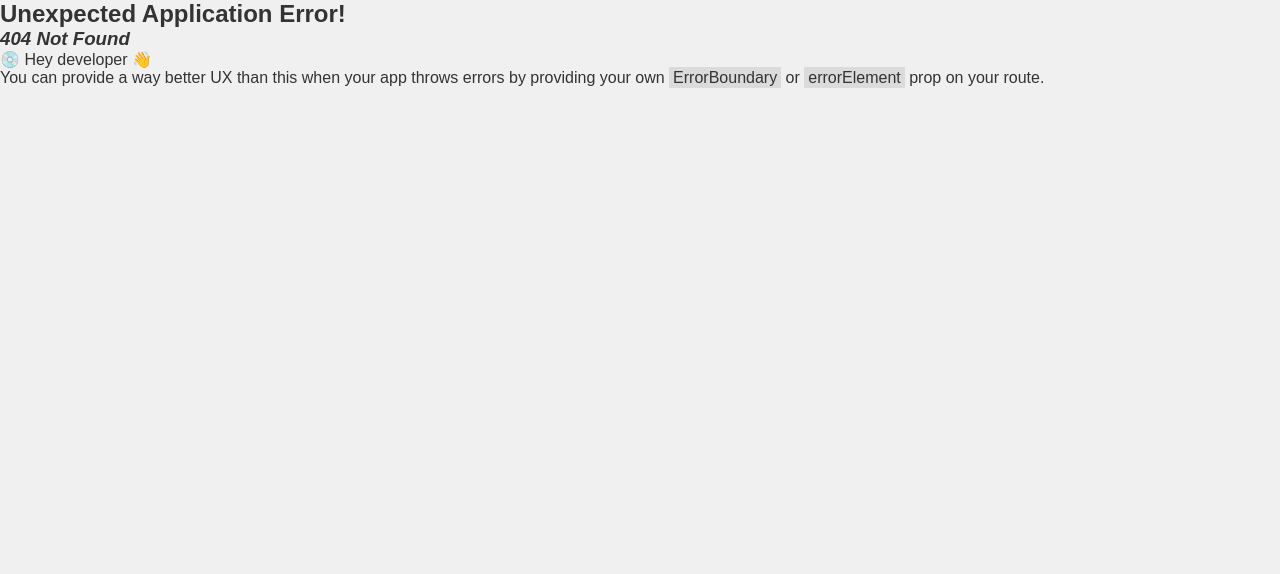
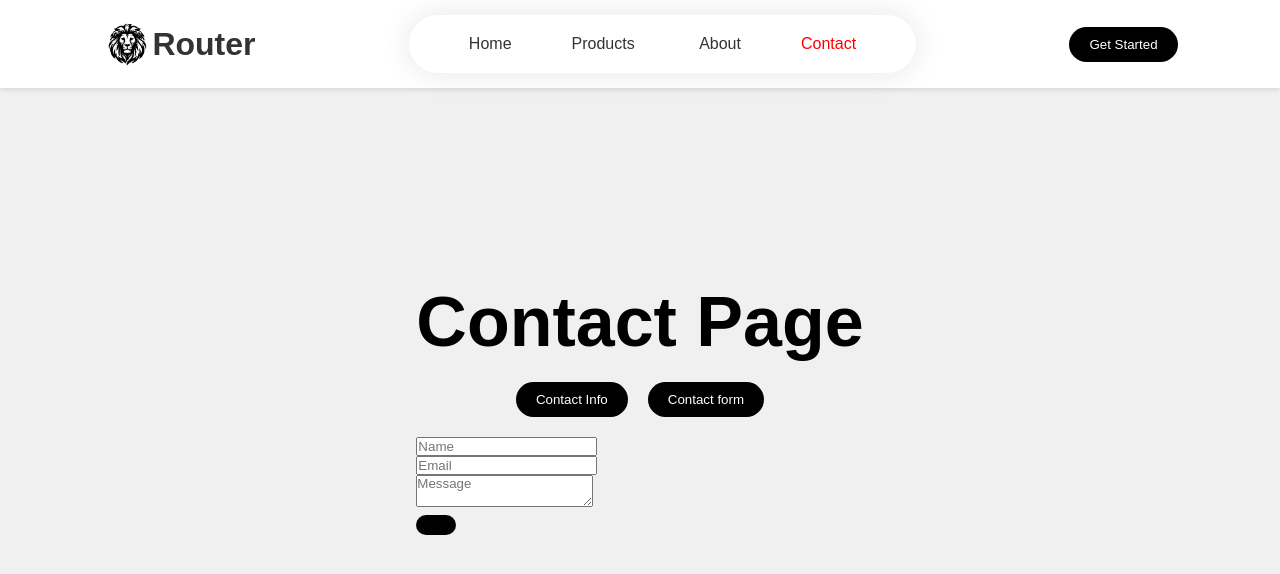
Before and after one commit to devbyhimans/Learning-React, a React (Vite) app in the folder reactRouter/: page /contact/form in a window 1280 px wide. Before the commit this address had no page. Shown: the top 574 px of the page. Built offline with nearby package versions, Linux system fonts and the light colour scheme.

Commit message:
Navlink and Nested Routes

```diff
--- a/reactRouter/src/App.jsx
+++ b/reactRouter/src/App.jsx
@@ -3,9 +3,11 @@ import Navbar from './components/Navbar/Navbar'
 import Home from './Pages/Home/Home'
 import Products from './Pages/Products/Products'
 import About from './Pages/About/About'
-import Contact from './Pages/Contact/Contact'
 import {Route, createBrowserRouter, RouterProvider,createRoutesFromElements} from 'react-router-dom'
 import RootLayout from './Layout/RootLayout'
+import ContactLayout from './Layout/ContactLayout'
+import ContactInfo from './components/ContactInfo/ContactInfo'
+import ContactForm from './components/ContactInfo/ContactForm'
 
 
 function App() {
@@ -17,7 +19,12 @@ const router = createBrowserRouter(
       <Route index element={<Home />} />
       <Route path='products' element={<Products />} />
       <Route path='about' element={<About />} />
-      <Route path='contact' element={<Contact />} />
+
+      <Route path='contact' element={<ContactLayout />}>
+        <Route path='info' element={<ContactInfo />} />
+        <Route path='form' element={<ContactForm />} />
+      </Route>
+
     </Route>
   )
 )
--- /dev/null
+++ b/reactRouter/src/Layout/ContactLayout.jsx
@@ -0,0 +1,13 @@
+import React from 'react'
+import Contact from '../Pages/Contact/Contact'
+import { Outlet } from 'react-router-dom'
+function ContactLayout() {
+    return (
+        <div>
+            <Contact/>
+            <Outlet/>
+        </div>
+    )
+}
+
+export default ContactLayout
--- a/reactRouter/src/Pages/Contact/Contact.jsx
+++ b/reactRouter/src/Pages/Contact/Contact.jsx
@@ -1,8 +1,20 @@
 import React from 'react'
+import { Navigate, useNavigate } from 'react-router-dom'
+
+
 
 function Contact() {
+
+    const navigate = useNavigate();
+
     return (
-        <h1>Contact Page</h1>
+        <div>
+            <h1>Contact Page</h1>
+            <div className='contact-buttons'>
+                <button onClick={()=>navigate('info')}>Contact Info</button>
+                <button onClick={()=>navigate('form')}>Contact form</button>
+            </div>
+        </div>
     )
 }
 
--- /dev/null
+++ b/reactRouter/src/components/ContactInfo/ContactForm.jsx
@@ -0,0 +1,19 @@
+import React from 'react'
+
+function ContactForm() {
+    return (
+        <div>
+            <form action="">
+                <input type="text" name="" placeholder="Name" />
+                <br />
+                <input type="text" placeholder="Email"/>
+                <br />
+                <textarea name="" placeholder="Message"></textarea>
+                <br />
+                <button type="submit"></button>
+            </form>
+        </div>
+    )
+}
+
+export default ContactForm
--- /dev/null
+++ b/reactRouter/src/components/ContactInfo/ContactInfo.jsx
@@ -0,0 +1,14 @@
+import React from 'react'
+
+const ContactInfo = ()=> {
+    return (
+        <div>
+            <div>Email:himanshu620434@gmail.com</div>
+            <div>Phone:+91 7390809657</div>
+            <div>Address:Sec-17/906 Indira Nagar Lucknow.</div>
+
+        </div>
+    )
+}
+
+export default ContactInfo
--- a/reactRouter/src/components/Navbar/Navbar.jsx
+++ b/reactRouter/src/components/Navbar/Navbar.jsx
@@ -1,19 +1,25 @@
 import React from 'react'
 import logo from '../../assets/logo.png'
-import { Link } from 'react-router-dom'
+import { NavLink,useNavigate } from 'react-router-dom'
 
 const Navbar= ()=> {
+
+const navigate =useNavigate();
+
     return (
         <div className='navbar'>
+           <div style={{ display:'flex',justifyContent:'center',alignItems:'center'}}>
             <img style={{ height: '50px',objectFit: 'cover' }} src={logo} alt="Logo" />
+            <h1>Router</h1>
+            </div>
 
             <ul>
-               <Link to='/'> <li>Home</li></Link>
-                <Link to='/products'><li>Products</li></Link>
-               <Link to='/about'> <li>About</li></Link>
-                <Link to='contact'><li>Contact</li></Link>
+               <NavLink to='/'> <li>Home</li></NavLink>
+                <NavLink to='/products'><li>Products</li></NavLink>
+                <NavLink to='/about'> <li>About</li></NavLink>
+                <NavLink to='contact'><li>Contact</li></NavLink>
             </ul>
-            <button>Get Started</button>
+            <button onClick={()=>navigate('/about',{replace:true})}>Get Started</button>
         </div>
     )
 }
--- a/reactRouter/src/index.css
+++ b/reactRouter/src/index.css
@@ -25,6 +25,7 @@ body{
   box-shadow: 0 2px 4px rgba(0,0,0,0.1);
 }
 
+
 .navbar ul{
   padding: 10px 30px;
   border-radius: 30px;
@@ -38,6 +39,11 @@ body{
   border-radius: 30px;
   transition: background-color 0.3s ease;
   cursor: pointer;
+}
+
+/* using the active class of navlink to show currently active page in UI */
+a.active{
+  color: red;
 }
 
 button{
@@ -62,3 +68,12 @@ button{
   font-size: 70px;
   color: #000000;
 }
+
+.contact-buttons{
+  display: flex;
+  align-items: center;
+  justify-content: center;
+  width: 100%;
+  gap: 20px;
+  padding: 20px;
+}
```
